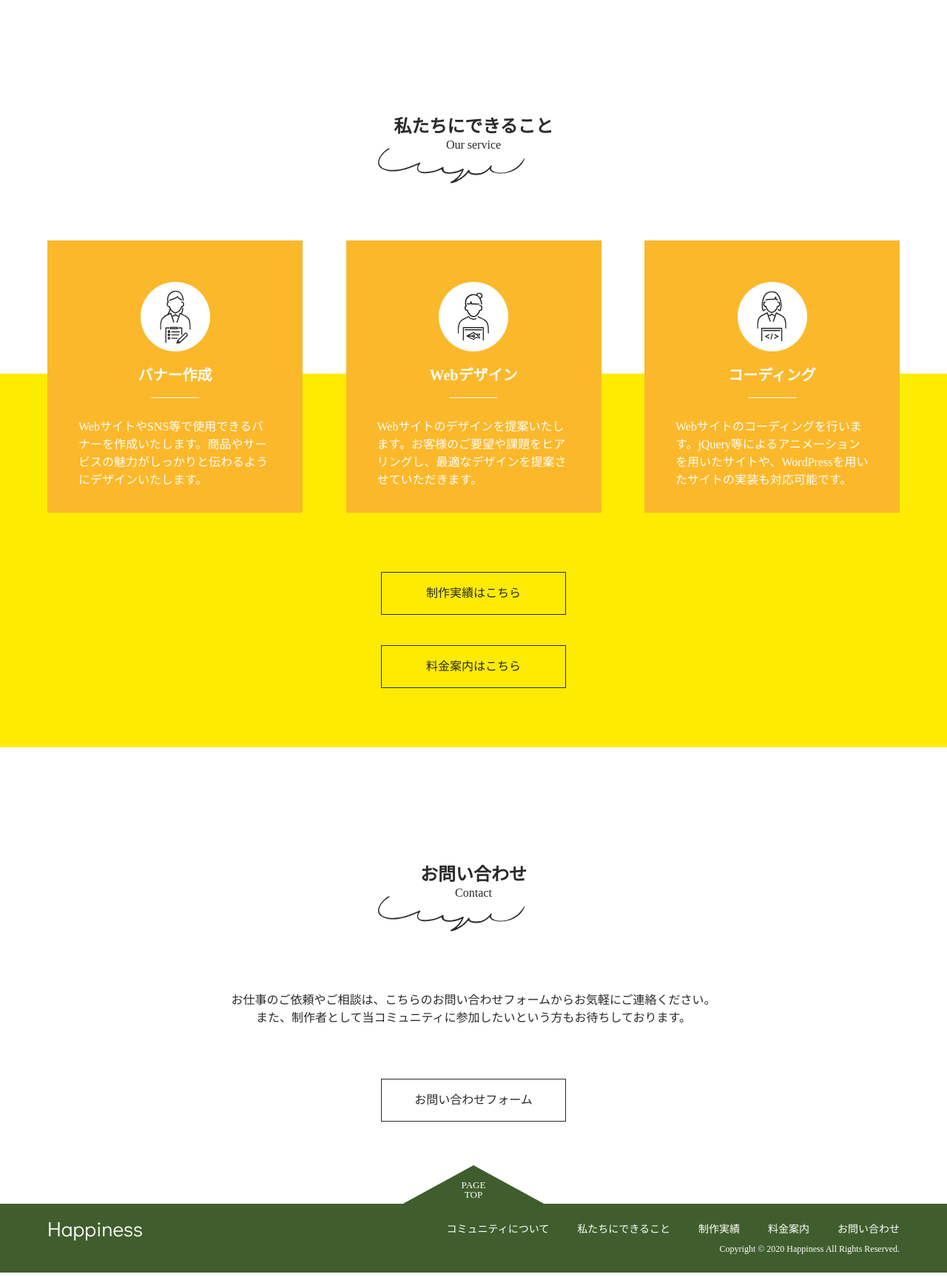
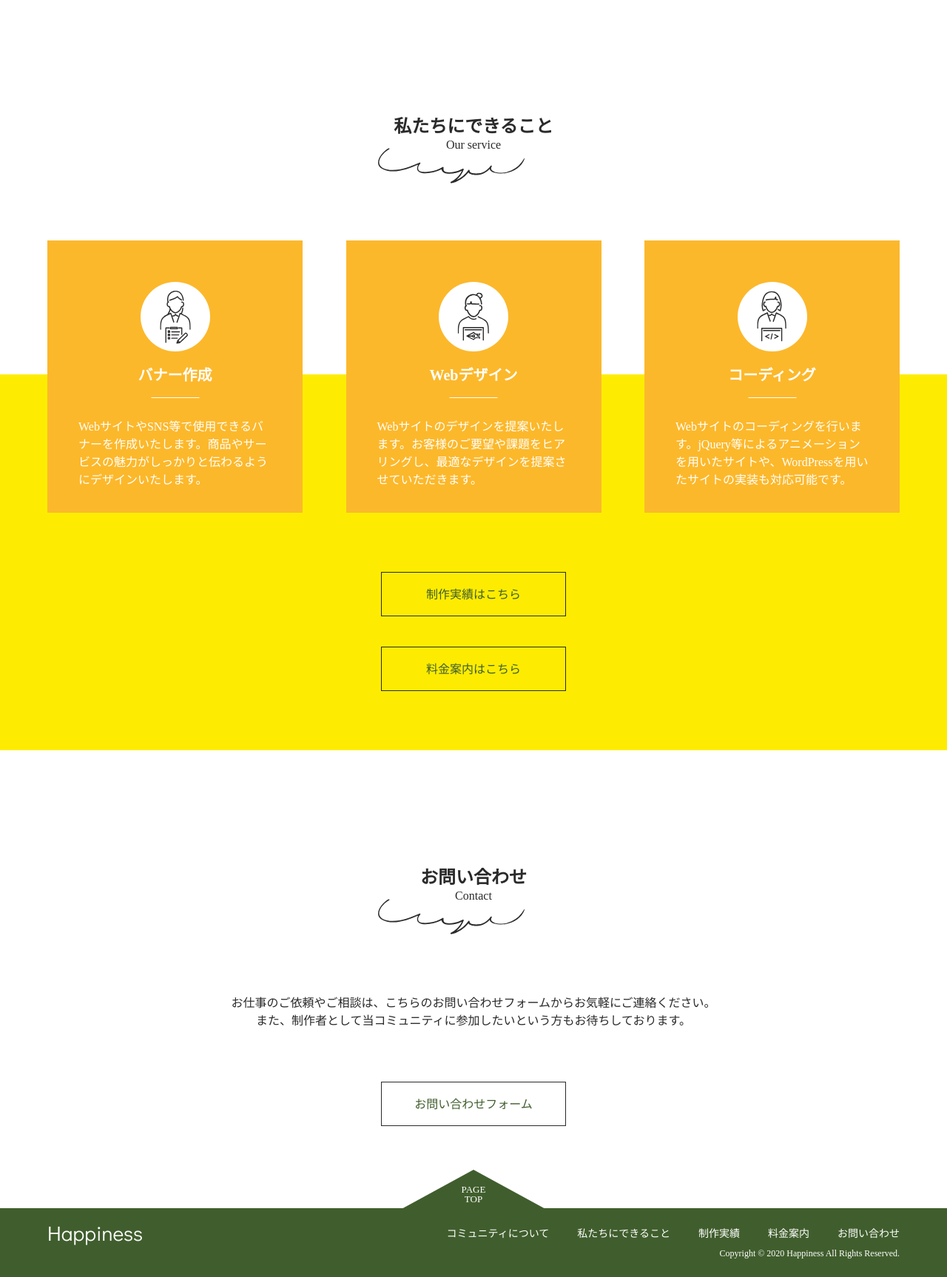
Before and after one commit to nattsunpa/happiness, a PHP site: page / in a window 1280 px wide. Shown: the part 1219-2945 px from the top of the page at 74% size. Run offline with PHP 8.4, Linux system fonts and the light colour scheme; some libraries are stand-ins or nearby versions.

Commit message:
共通buttonの実装

```diff
--- a/index.html
+++ b/index.html
@@ -55,8 +55,8 @@
                 <li class="nav-content__item"><a href="">制作実績</a></li>
                 <li class="nav-content__item"><a href="">料金案内</a></li>
               </ul>
-              <div class="header__nav-btn--wrap">
-                <a class="header__nav-btn" href="#contact">お問い合わせ</a>
+              <div class="header__nav-btn--wrap button--wrap">
+                <a class="header__nav-btn button" href="#contact">お問い合わせ</a>
               </div>
             </nav>
           </div>
@@ -141,9 +141,9 @@
               </p>
             </div>
           </div>
-          <div class="service__btn--wrap">
-            <a class="service__btn" href="">制作実績はこちら</a>
-            <a class="service__btn" href="">料金案内はこちら</a>
+          <div class="service__btn--wrap button--wrap">
+            <a class="service__btn button" href="">制作実績はこちら</a>
+            <a class="service__btn button" href="">料金案内はこちら</a>
           </div>
         </div>
 
@@ -160,8 +160,8 @@
             <br class="sp-br">
             また、制作者として当コミュニティに参加したいという方もお待ちしております。
           </p>
-          <div class="contact__btn--wrap">
-            <a class="contact__btn" href="">お問い合わせフォーム</a>
+          <div class="contact__btn--wrap button--wrap">
+            <a class="contact__btn button" href="">お問い合わせフォーム</a>
           </div>
         </div>
       </main>
--- a/style.css
+++ b/style.css
@@ -5,6 +5,70 @@
           box-sizing: border-box;
 }
 
+/*共通buttonの実装*/
+.button {
+  position: relative;
+  display: inline-block;
+  width: 200px;
+  height: 50px;
+  text-align: center;
+  text-decoration: none;
+  line-height: 54px;
+  outline: none;
+  z-index: 2;
+  line-height: 50px;
+  overflow: hidden;
+}
+
+.button::before, .button::after {
+  position: absolute;
+  z-index: -1;
+  display: block;
+  content: '';
+}
+
+.button, .button::before, .button::after {
+  -webkit-box-sizing: border-box;
+  box-sizing: border-box;
+  -webkit-transition: all .3s;
+  transition: all .3s;
+}
+
+.button:hover {
+  color: #405E2D;
+}
+
+.button::after {
+  left: -100%;
+  width: 100%;
+  height: 100%;
+}
+
+.button:hover::after {
+  top: 0;
+  left: 0;
+  background-color: #fff;
+}
+
+.button:not(hover)::after {
+  top: 0;
+  right: 0;
+  background-color: #405E2D;
+}
+
+.button--wrap {
+  padding-left: 64px;
+}
+
+@media screen and (max-width: 400px) {
+  .button--wrap {
+    max-width: 400px;
+    padding-left: 0;
+    text-align: center;
+  }
+}
+
+/*ここまで*/
 body {
   max-width: 1280px;
   font-family: 游ゴシック;
@@ -607,13 +638,32 @@ main {
 .service__btn, .contact__btn {
   border: 1px solid #2A2A2A;
   display: block;
-  padding: 20px 60px;
   text-decoration: none;
   color: #2A2A2A;
+  background-color: #FDEC01;
+  color: #405E2D;
+  width: 250px;
+  height: 60px;
+  line-height: 60px;
+  z-index: 0;
 }
 
 .service__btn:first-of-type, .contact__btn:first-of-type {
   margin-bottom: 41px;
+}
+
+.service__btn:hover, .contact__btn:hover {
+  color: #fff;
+}
+
+.service__btn:hover::after, .contact__btn:hover::after {
+  background-color: #2A2A2A;
+}
+
+.service__btn:not(hover)::after, .contact__btn:not(hover)::after {
+  top: 0;
+  right: 0;
+  background-color: #fDEC01;
 }
 
 .service__btn--wrap {
@@ -644,8 +694,12 @@ main {
 }
 
 .contact__btn {
-  padding: 20px 43px;
+  background: #fff;
   font-size: 16px;
+}
+
+.contact__btn:not(hover)::after {
+  background-color: #fff;
 }
 
 .contact__btn--wrap {
--- a/style.scss
+++ b/style.scss
@@ -18,27 +18,9 @@ $breakpoints: (
 * {
   box-sizing: border-box;
 }
-body {
-  max-width: 1280px;
-  font-family: 游ゴシック;
-  margin: 0 auto;
-}
-.header {
-  width: 100%;
 
-  &__nav {
-    display: flex;
-    justify-content: flex-end;
-    position: fixed;
-    z-index: 1;
-    width: 95%;
-    top: 0;
-    @include mq() {
-      width: 100%;
-      background: $sb-color;
-    }
-    /*nav btn*/
-    &-btn {
+/*共通buttonの実装*/
+.button {
   position: relative;
   display: inline-block;
   width: 200px;
@@ -48,9 +30,9 @@ body {
   line-height: 54px;
   outline: none;
   z-index: 2;
-      background-color: $green;
-      border: 2px solid $sb-color;
-      color: $sb-color;
+  // background-color: $green;
+  // border: 2px solid $sb-color;
+  // color: $sb-color;
   line-height: 50px;
   overflow: hidden;
 
@@ -83,6 +65,52 @@ body {
   &:hover::after {
     top: 0;
     left: 0;
+    background-color: $sb-color;
+  }
+  &:not(hover)::after {
+    top: 0;
+    right: 0;
+    background-color: $green;
+  }
+
+  &--wrap {
+    padding-left: 64px;
+    @include mq() {
+      max-width: 400px;
+      padding-left: 0;
+      text-align: center;
+    }
+}
+}
+/*ここまで*/
+body {
+  max-width: 1280px;
+  font-family: 游ゴシック;
+  margin: 0 auto;
+}
+.header {
+  width: 100%;
+
+  &__nav {
+    display: flex;
+    justify-content: flex-end;
+    position: fixed;
+    z-index: 1;
+    width: 95%;
+    top: 0;
+    @include mq() {
+      width: 100%;
+      background: $sb-color;
+    }
+    /*nav btn*/
+    &-btn {
+      background-color: $green;
+      border: 2px solid $sb-color;
+      color: $sb-color;
+      &:hover {
+        color: $green;
+      }
+      &:hover::after {
         background-color: $sb-color;
       }
       &:not(hover)::after {
@@ -490,11 +518,27 @@ main {
       &__btn {
         border: 1px solid $font-color;
         display: block;
-          padding: 20px 60px;
         text-decoration: none;
         color: $font-color;
+        background-color:#FDEC01;
+        color: $green;
+        width: 250px;
+        height: 60px;
+        line-height: 60px;
+        z-index: 0;
         &:first-of-type {
           margin-bottom: 41px;
+        }
+        &:hover {
+          color: $sb-color;
+        }
+      &:hover::after {
+        background-color: $font-color;
+      }
+      &:not(hover)::after {
+        top: 0;
+        right: 0;
+        background-color: #fDEC01;
       }
     &--wrap {
           padding: 80px 515px;
@@ -504,6 +548,8 @@ main {
         }
       }
   }
+
+
 
 /*お問い合わせ*/
 .contact {
@@ -533,8 +579,11 @@ main {
   }
   &__btn {
     @extend .service__btn;
-    padding: 20px 43px;
+    background: $sb-color;
     font-size: 16px;
+    &:not(hover)::after {
+      background-color: $sb-color;
+    }
     &--wrap {
       padding: 70px 515px;
       @include mq() {
```
Also changed, not shown: other parts of style.css (+0 -33 lines), 1 other file. Lines whose indentation alone changed are shown as unchanged.
